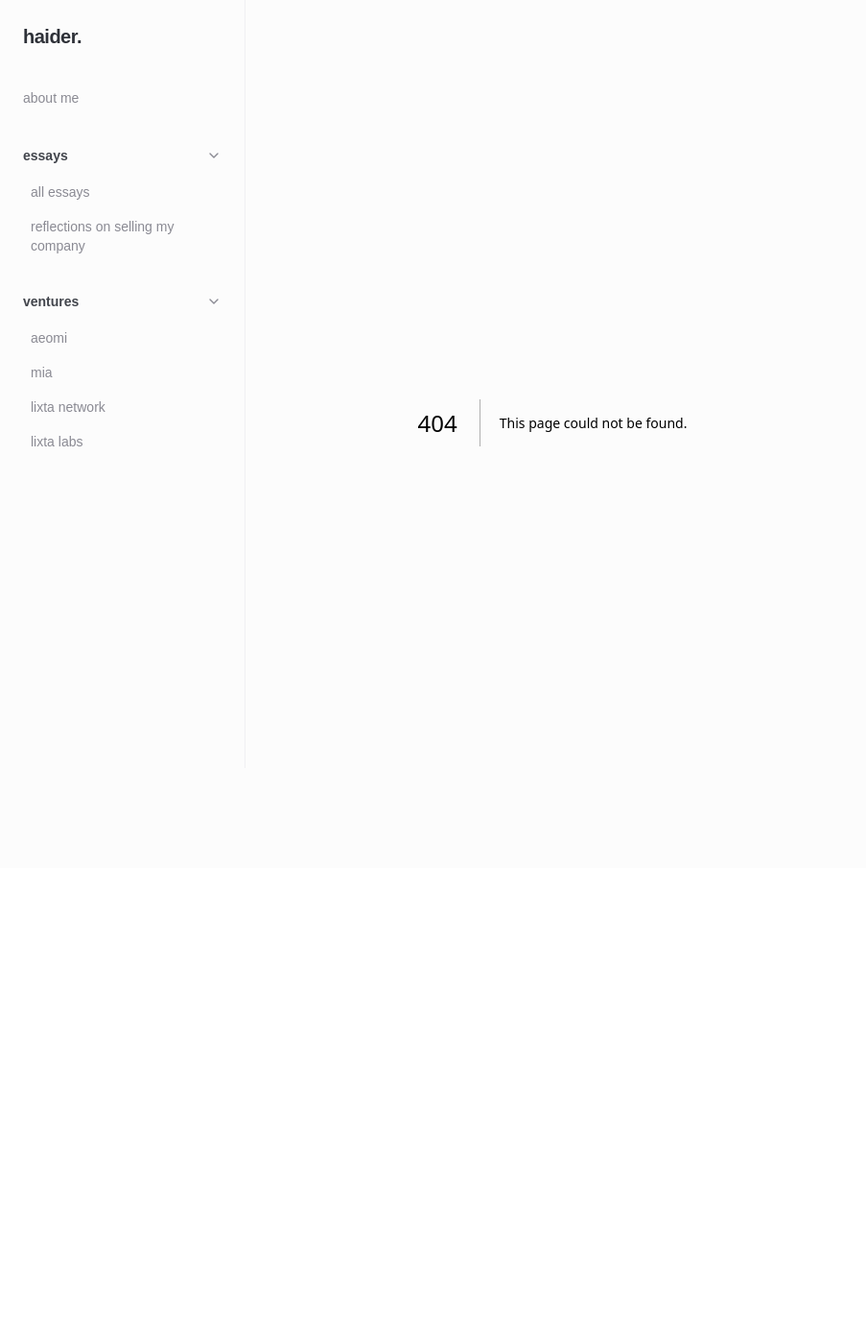
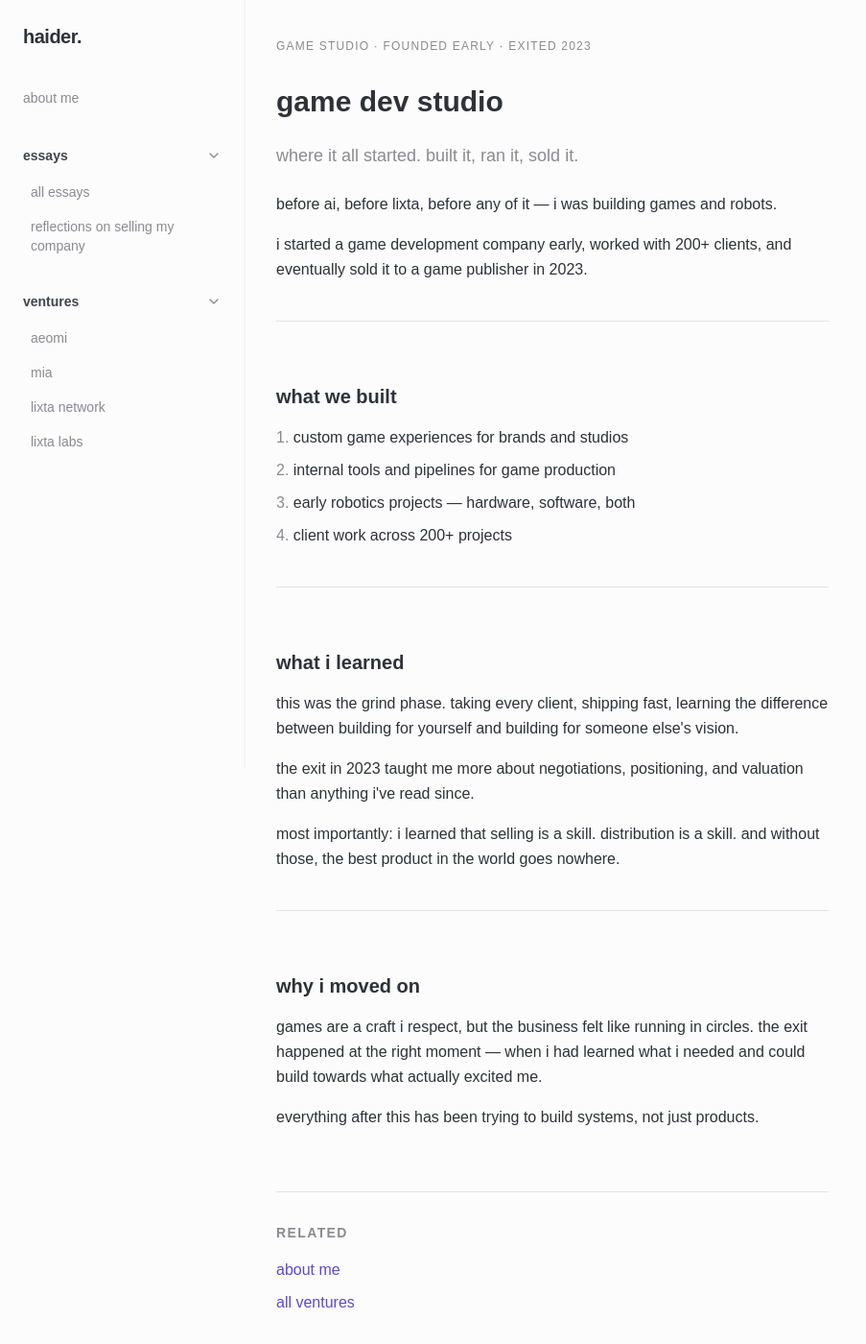
Before and after one commit to haiderkhursheedk/haider, a Next.js app: page /projects/game-studio in a window 1280 px wide. Before the commit this address had no page. Shown: the top 1400 px of the page at 96% size, without its empty margins (0-903 px from the left). Before the commit the page ends 904 px from the top, so only its background shows below. Built offline with nearby package versions, Linux system fonts and the light colour scheme; a web font is replaced by a local one.

Commit message:
reserved

```diff
--- /dev/null
+++ b/src/app/projects/game-studio/page.tsx
@@ -0,0 +1,63 @@
+import Link from "next/link";
+
+export default function GameStudioPage() {
+    return (
+        <article className="prose-custom w-full max-w-none pb-16">
+            <div className="mb-6">
+                <p className="text-xs text-muted-foreground uppercase tracking-widest mb-2">game studio · founded early · exited 2023</p>
+                <h1>game dev studio</h1>
+                <p className="text-lg text-muted-foreground font-medium mt-2">
+                    where it all started. built it, ran it, sold it.
+                </p>
+            </div>
+
+            <p>
+                before ai, before lixta, before any of it — i was building games and robots.
+            </p>
+            <p>
+                i started a game development company early, worked with 200+ clients, and eventually sold it to a game publisher in 2023.
+            </p>
+
+            <div className="my-10 border-t border-border pt-8">
+                <h2>what we built</h2>
+                <ul>
+                    <li>custom game experiences for brands and studios</li>
+                    <li>internal tools and pipelines for game production</li>
+                    <li>early robotics projects — hardware, software, both</li>
+                    <li>client work across 200+ projects</li>
+                </ul>
+            </div>
+
+            <div className="my-10 border-t border-border pt-8">
+                <h2>what i learned</h2>
+                <p>
+                    this was the grind phase. taking every client, shipping fast, learning the difference between building for yourself and building for someone else's vision.
+                </p>
+                <p>
+                    the exit in 2023 taught me more about negotiations, positioning, and valuation than anything i've read since.
+                </p>
+                <p>
+                    most importantly: i learned that selling is a skill. distribution is a skill. and without those, the best product in the world goes nowhere.
+                </p>
+            </div>
+
+            <div className="my-10 border-t border-border pt-8">
+                <h2>why i moved on</h2>
+                <p>
+                    games are a craft i respect, but the business felt like running in circles. the exit happened at the right moment — when i had learned what i needed and could build towards what actually excited me.
+                </p>
+                <p>
+                    everything after this has been trying to build systems, not just products.
+                </p>
+            </div>
+
+            <div className="mt-16 pt-8 border-t border-border">
+                <p className="text-sm font-semibold uppercase tracking-widest text-muted-foreground mb-4">related</p>
+                <div className="flex flex-col space-y-2">
+                    <Link href="/" className="internal-link block w-fit">about me</Link>
+                    <Link href="/projects" className="internal-link block w-fit">all ventures</Link>
+                </div>
+            </div>
+        </article>
+    );
+}
--- /dev/null
+++ b/src/app/projects/homeforbuilders/page.tsx
@@ -0,0 +1,48 @@
+import Link from "next/link";
+import Image from "next/image";
+
+export default function HomeForBuildersPage() {
+    return (
+        <article className="prose-custom w-full max-w-none pb-16">
+            <div className="mb-6">
+                <h1>home for builders</h1>
+                <p className="text-lg text-muted-foreground font-medium mt-2">
+                    an internet-first institution for founders and builders.
+                </p>
+            </div>
+
+            <p>
+                home for builders combines community, founder education, builder infrastructure and long-term accountability into one ecosystem.
+            </p>
+            <p>
+                the goal is to help founders move from idea to product to startup.
+            </p>
+
+            <div className="my-10 border-t border-border pt-8">
+                <h2>core pillars</h2>
+                <ul>
+                    <li>founder residency</li>
+                    <li>founder conversations</li>
+                    <li>meetups & builder sprints</li>
+                    <li>cohorts & community</li>
+                    <li>sage (operating system)</li>
+                </ul>
+            </div>
+
+            <div className="my-10 border-t border-border pt-8">
+                <h2>mission</h2>
+                <p>
+                    create the place every ambitious builder wants to belong to. it's about providing the infrastructure that removes friction from building.
+                </p>
+            </div>
+
+            <div className="mt-16 pt-8 border-t border-border">
+                <p className="text-sm font-semibold uppercase tracking-widest text-muted-foreground mb-4">related</p>
+                <div className="flex flex-col space-y-2">
+                    <Link href="/projects/lixta-network" className="internal-link block w-fit">lixta network — venture studio behind it</Link>
+                    <Link href="/" className="internal-link block w-fit">about me</Link>
+                </div>
+            </div>
+        </article>
+    );
+}
--- /dev/null
+++ b/src/app/projects/komunity/page.tsx
@@ -0,0 +1,53 @@
+import Link from "next/link";
+import Image from "next/image";
+
+export default function KomunityPage() {
+    return (
+        <article className="prose-custom w-full max-w-none pb-16">
+            <div className="mb-6">
+                <h1>komunity</h1>
+                <p className="text-lg text-muted-foreground font-medium mt-2">
+                    a new age platform for developers, creators, and founders.
+                </p>
+            </div>
+
+            <p>
+                komunity is a new age platform built for developers, creators, and startup founders to build, showcase, and get hired, all in one ecosystem. in a world where traditional hiring depends on resumes and outdated metrics, komunity flips the game by creating a space where your work becomes your identity.
+            </p>
+
+            <div className="my-10 border-t border-border pt-8">
+                <h2>funding</h2>
+                <ul className="space-y-2">
+                    <li><span className="font-semibold">total raised:</span> $ 1.5K</li>
+                    <li><span className="font-semibold">claimed:</span> $ 1.5K</li>
+                    <li><span className="font-semibold">unclaimed:</span> $ 0</li>
+                </ul>
+            </div>
+
+            <div className="my-10 border-t border-border pt-8">
+                <h2>vision</h2>
+                <p>
+                    our vision is to redefine how people build and connect in the digital world.
+                </p>
+                <p>
+                    we're creating an open ecosystem where developers, founders, and creative minds come together, not just to network, but to build the future of technology, together.
+                </p>
+                <p>
+                    in the next 3 years, komunity aims to become the default platform for the global builder economy, empowering millions of creators and startups to collaborate, validate, and scale without boundaries.
+                </p>
+                <p>
+                    komunity isn't just another app, it's the home for builders, a living ecosystem where your growth, connections, and opportunities are powered by your creativity and consistency.
+                </p>
+            </div>
+
+            <div className="mt-16 pt-8 border-t border-border">
+                <p className="text-sm font-semibold uppercase tracking-widest text-muted-foreground mb-4">related</p>
+                <div className="flex flex-col space-y-2">
+                    <Link href="https://www.komunity.dev/" className="external-link block w-fit" target="_blank" rel="noopener noreferrer">komunity.dev</Link>
+                    <Link href="/projects/homeforbuilders" className="internal-link block w-fit">home for builders</Link>
+                    <Link href="/" className="internal-link block w-fit">about me</Link>
+                </div>
+            </div>
+        </article>
+    );
+}
--- a/src/components/ui/Sidebar.tsx
+++ b/src/components/ui/Sidebar.tsx
@@ -70,8 +70,8 @@ export function Sidebar() {
             <Link
               href="/"
               className={`flex items-center py-2 text-sm font-medium transition-all duration-200 ${pathname === '/'
-                  ? 'text-foreground underline underline-offset-4 decoration-2'
-                  : 'text-muted-foreground hover:text-foreground'
+                ? 'text-foreground underline underline-offset-4 decoration-2'
+                : 'text-muted-foreground hover:text-foreground'
                 }`}
             >
               about me
@@ -110,7 +110,7 @@ export function Sidebar() {
                   <Link
                     href="/essays/reflections"
                     className={`flex items-center py-1.5 text-sm transition-all duration-200 break-words text-wrap
-                      ${pathname === '/essays/reflections'
+                      ${pathname === '/essays/reflections-on-selling-my-company'
                         ? 'text-foreground underline underline-offset-4 decoration-2 font-medium'
                         : 'text-muted-foreground hover:text-foreground'
                       }`}
```
Also changed, not shown: src/app/essays/reflections-on-selling-my-company/page.tsx (renamed from src/app/essays/reflections/page.tsx).
